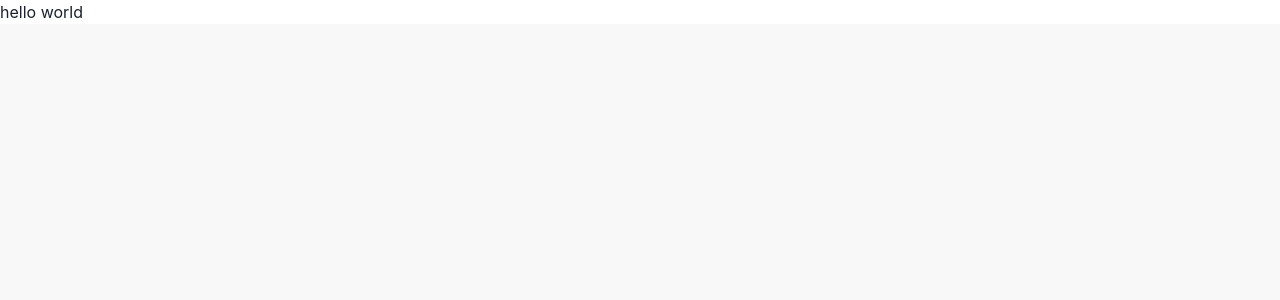
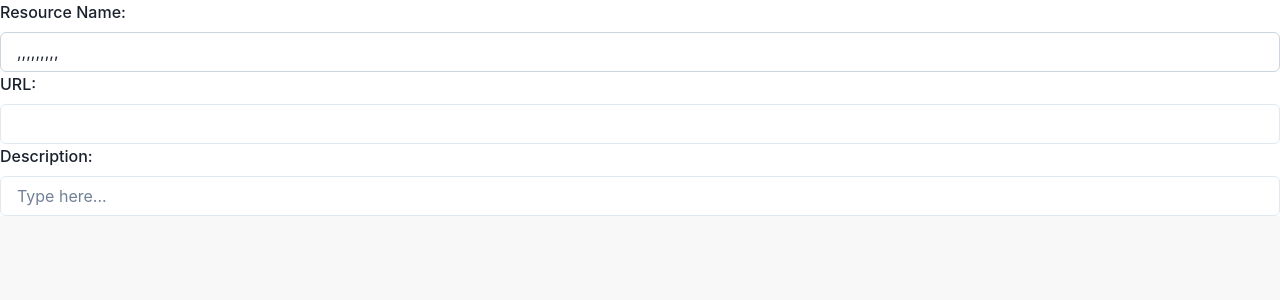
Before and after one commit to cynthiacodes/c7c5-study-resource-catalog-frontend, a React (Vite) app: page /newresource in a window 1280 px wide. Shown: the top 300 px of the page. Built offline with nearby package versions, Linux system fonts and the light colour scheme.

Commit message:
started new resources form

```diff
--- /dev/null
+++ b/src/components/AddNewResource.tsx
@@ -0,0 +1,75 @@
+import { FormControl, FormLabel, Input } from "@chakra-ui/react";
+import { useState } from "react";
+import { baseURL } from "../utilities/baseURL";
+import axios from "axios";
+
+export interface NewResource {
+    resource_name: string;
+    author_name: string;
+    url: string;
+    description: string;
+    tags: string;
+    content_type: string;
+    recommended_stage: string;
+    user_id: number;
+    creator_opinion: string;
+    creator_reason: string;
+}
+
+export function AddNewResource(): JSX.Element {
+    const [resourceName, setResourceName] = useState(Array(10).fill(null));
+    async function handleSubmit(e: React.FormEvent<HTMLFormElement>) {
+        e.preventDefault();
+        try {
+            const resourceInput = {
+                resource_name: string,
+                author_name: string,
+                url: string,
+                description: string,
+                tags: string,
+                content_type: string,
+                recommended_stage: string,
+                user_id: number,
+                creator_opinion: string,
+                creator_reason: string,
+            };
+            const response = await axios.post(
+                `${baseURL}resources`,
+                resourceInput
+            );
+        } catch (error) {
+            console.log(error);
+        }
+    }
+    return (
+        <form onSubmit={handleSubmit}>
+            <FormControl>
+                <FormLabel>Resource Name:</FormLabel>
+                <Input
+                    placeholder="Type here..."
+                    value={resourceName}
+                    onChange={(e) => {
+                        setResourceName(e.target.value);
+                    }}
+                />
+                <FormLabel>URL:</FormLabel>
+                <Input />
+                <FormLabel>Description:</FormLabel>
+                <Input placeholder="Type here..." />
+            </FormControl>
+        </form>
+    );
+}
+
+/*
+resource_name,
+            author_name,
+            url,
+            description,
+            tags,
+            content_type,
+            recommended_stage,
+            user_id,
+            creator_opinion,
+            creator_reason,
+*/
--- a/src/components/NewResource.tsx
+++ /dev/null
@@ -1,3 +0,0 @@
-export function NewResource(): JSX.Element {
-    return <div>hello world</div>;
-}
--- a/src/main.tsx
+++ b/src/main.tsx
@@ -3,7 +3,7 @@ import ReactDOM from "react-dom/client";
 import App from "./components/App";
 import { ChakraProvider } from "@chakra-ui/react";
 import { createBrowserRouter, RouterProvider } from "react-router-dom";
-import { NewResource } from "./components/NewResource";
+import { AddNewResource } from "./components/AddNewResource";
 
 const router = createBrowserRouter([
     {
@@ -12,7 +12,7 @@ const router = createBrowserRouter([
     },
     {
         path: "/newresource",
-        element: <NewResource />,
+        element: <AddNewResource />,
     },
 ]);
 
```
